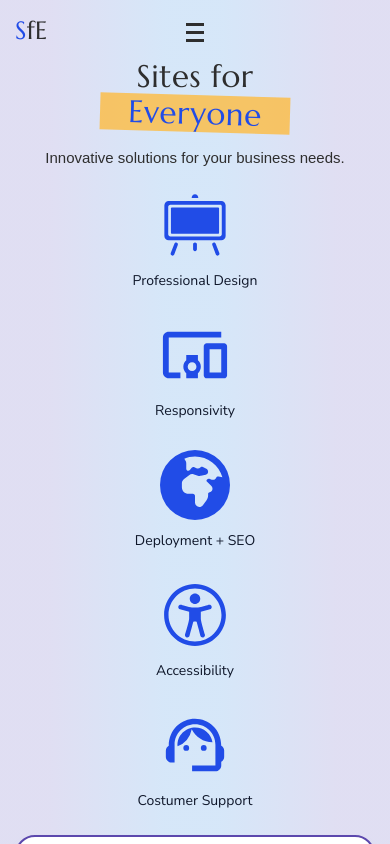
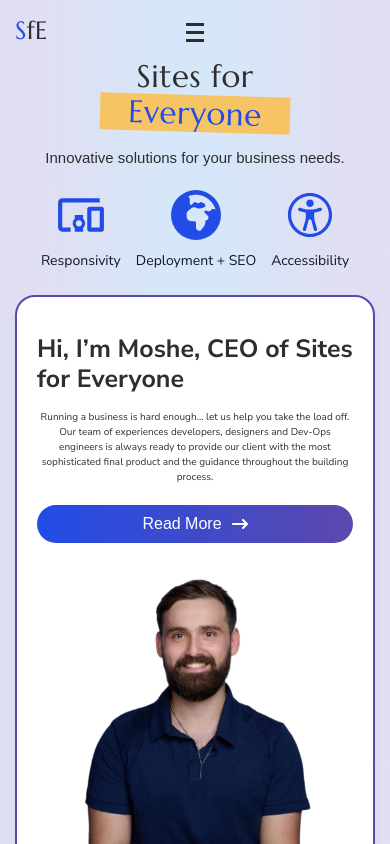
Before and after one commit to lionsgrandson/sites_for_everyone5.0, a React (Create React App) app: page / in a window 390 px wide. Shown: the top 844 px of the page. Built offline with nearby package versions, Linux system fonts and the light colour scheme.

Commit message:
style(homepage): responsive design

```diff
--- a/src/components/hero/hero.css
+++ b/src/components/hero/hero.css
@@ -42,7 +42,7 @@
   flex-direction: column;
   align-items: center;
   text-align: center;
-  width: 100%;
+  /* width: 100%; */
   max-width: 240px;
 }
 
@@ -57,6 +57,10 @@
 
 /* Media Queries for Responsive Design */
 @media (max-width: 768px) {
+  .toBeHidden {
+    /* visibility: hidden; */
+    display: none !important;
+  }
   .feat-hero {
     gap: 1.5rem;
   }
--- a/src/components/hero/hero.js
+++ b/src/components/hero/hero.js
@@ -14,24 +14,24 @@ export default function Hero() {
         Innovative solutions for your business needs.
       </p>
       <div className="feat-hero">
-        <div>
+        <div className="toBeHidden">
           <IoIosEasel
             color="var(--light-blue)"
-            size="7rem"
+            size="5rem"
           />
           <p className="feat-home-text">Professional Design</p>
         </div>
         <div>
           <MdDevicesOther
             color="var(--light-blue)"
-            size="7rem"
+            size="5rem"
           />
           <p className="feat-home-text">Responsivity</p>
         </div>
         <div>
           <FaEarthAfrica
             color="var(--light-blue)"
-            size="7rem"
+            size="5rem"
           />
 
           <p className="feat-home-text">Deployment + SEO</p>
@@ -40,14 +40,14 @@ export default function Hero() {
         <div>
           <RxAccessibility
             color="var(--light-blue)"
-            size="7rem"
+            size="5rem"
           />
           <p className="feat-home-text">Accessibility</p>
         </div>
-        <div>
+        <div className="toBeHidden">
           <MdSupportAgent
             color="var(--light-blue)"
-            size="7rem"
+            size="5rem"
           />
           <p className="feat-home-text">Costumer Support</p>
         </div>
```
